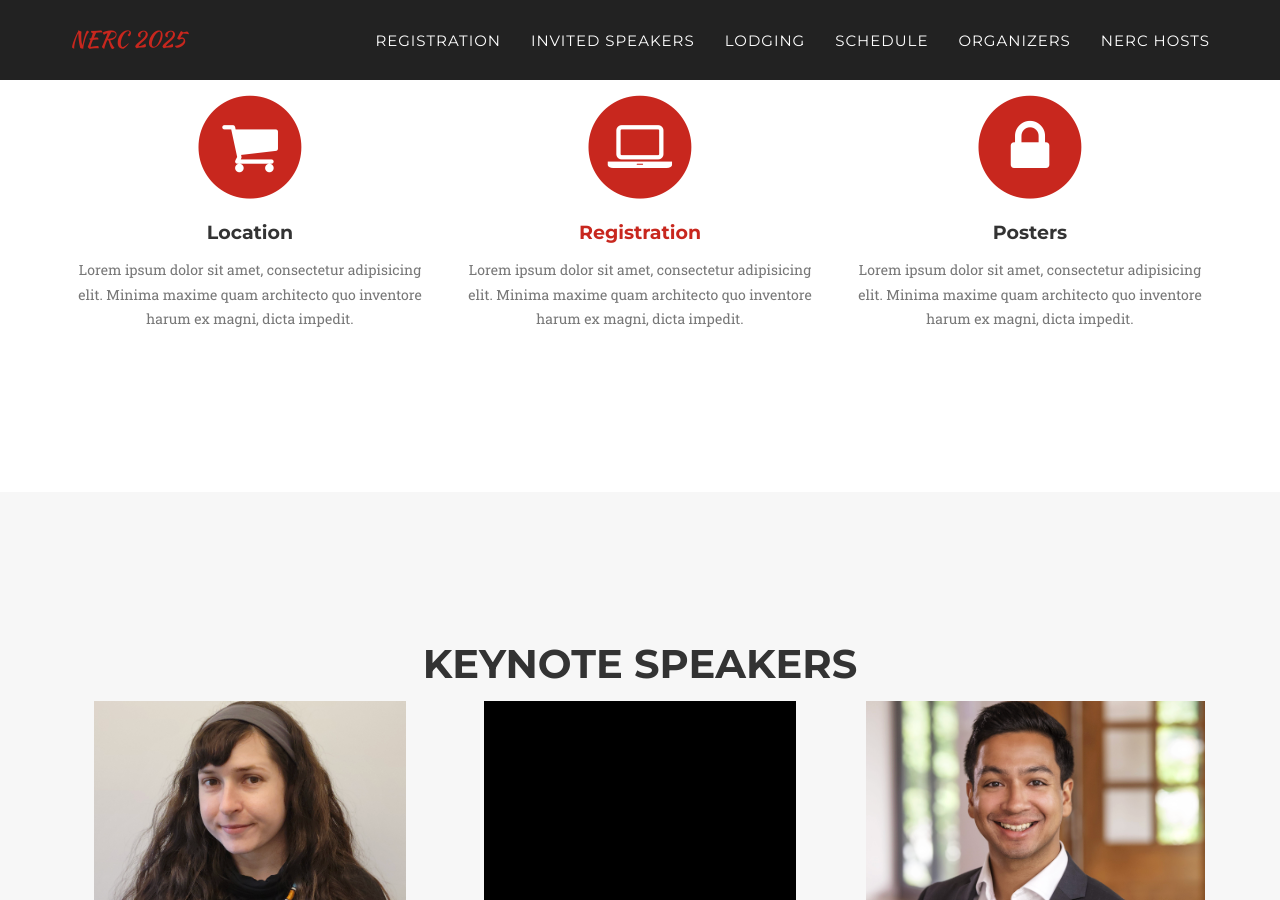
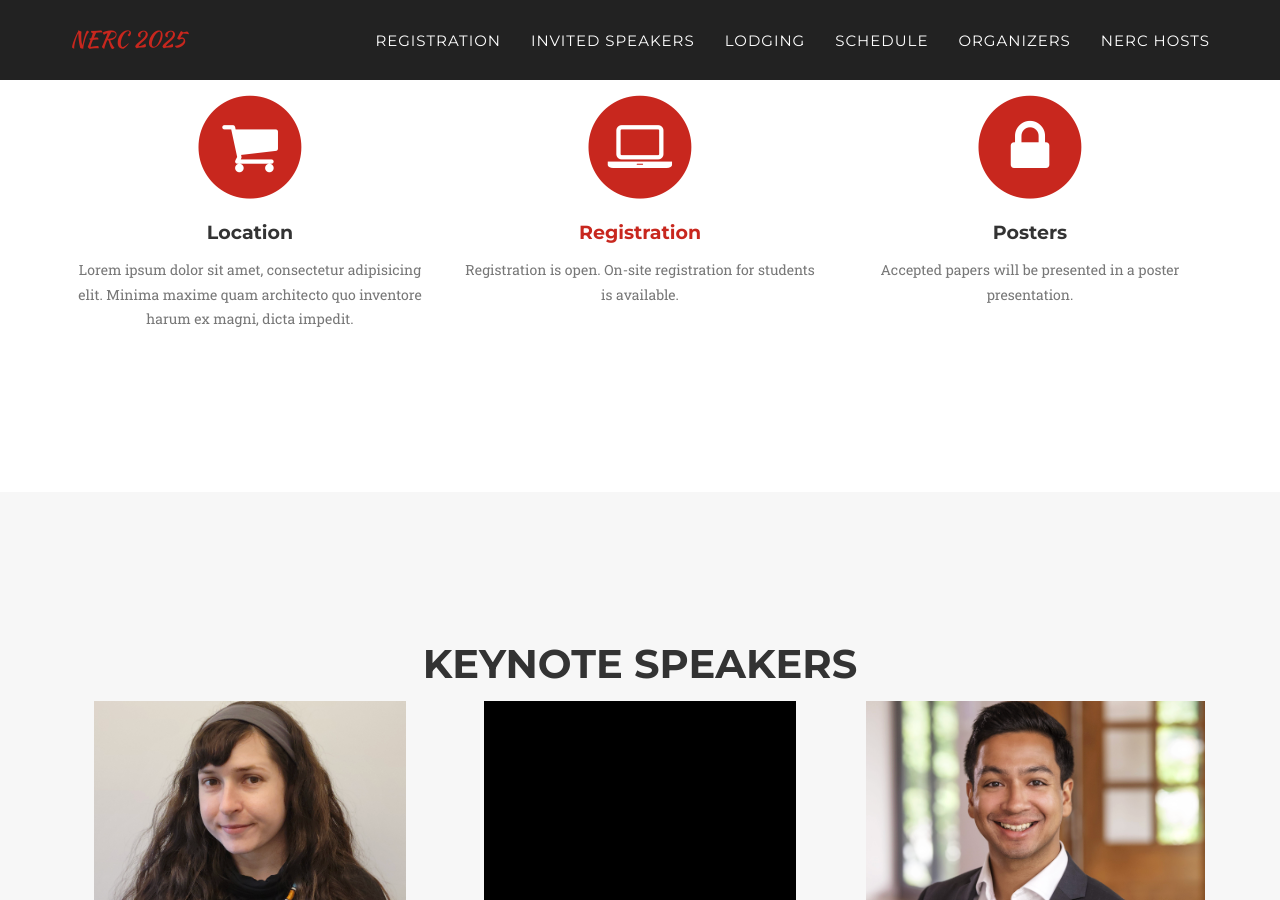
Before and after one commit to Cornell-Tech-AIRLab/cornell2025.nerc.io, a Jekyll site: the page built from index.html, in a window 1280 px wide and 900 px high, scrolled down 1065 px. Built offline with Jekyll 4.4.1, drawn with Linux system fonts in a browser that asks for light colours; some web fonts are replaced.

Commit message:
test reg link

```diff
--- a/_includes/registration.html
+++ b/_includes/registration.html
@@ -27,7 +27,7 @@
           <a href="https://events.ces.scl.cornell.edu/NERC"></a><i class="fa fa-laptop fa-stack-1x fa-inverse"></i></a>
         </span>
         <h4 class="registration-heading"><a href="https://events.ces.scl.cornell.edu/NERC">Registration</a></h4>
-        <p class="text-muted">Lorem ipsum dolor sit amet, consectetur adipisicing elit. Minima maxime quam architecto quo inventore harum ex magni, dicta impedit.</p>
+        <p class="text-muted">Registration is open. On-site registration for students is available.</p>
       </div>
       <div class="col-md-4">
         <span class="fa-stack fa-4x">
@@ -35,7 +35,7 @@
           <i class="fa fa-lock fa-stack-1x fa-inverse"></i>
         </span>
         <h4 class="registration-heading">Posters</h4>
-        <p class="text-muted">Lorem ipsum dolor sit amet, consectetur adipisicing elit. Minima maxime quam architecto quo inventore harum ex magni, dicta impedit.</p>
+        <p class="text-muted">Accepted papers will be presented in a poster presentation.</p>
       </div>
     </div>
   </div>
```
